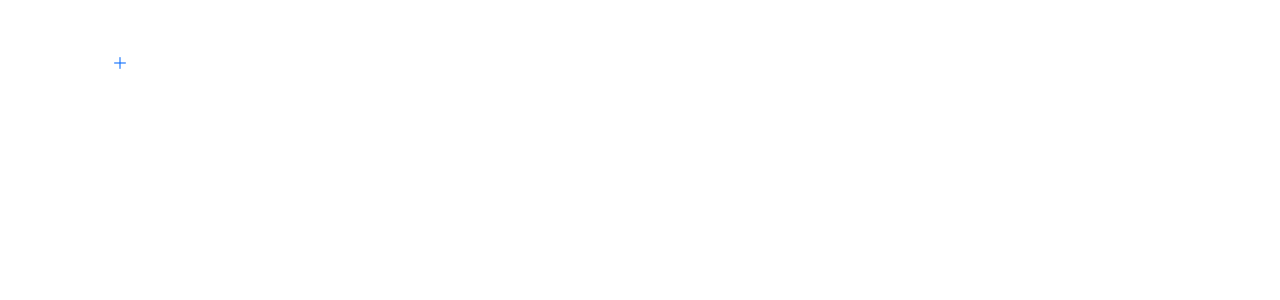
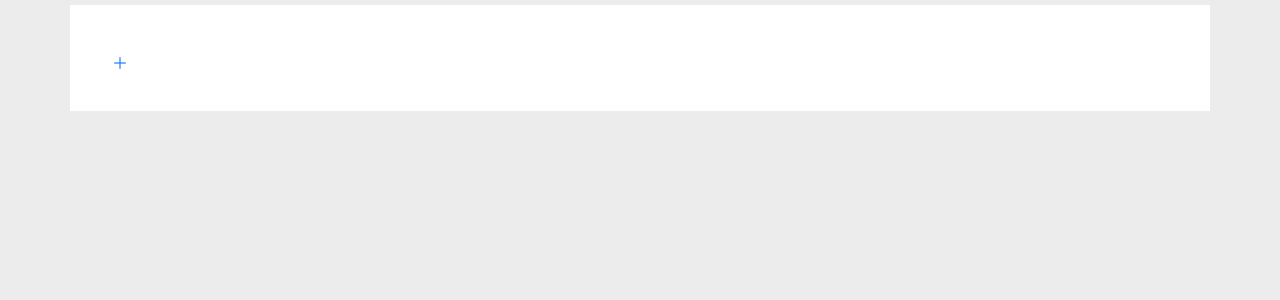
Before and after one commit to NorifumiOgawa/vuecli-memo, a Vue app: page / in a window 1280 px wide. Shown: the top 300 px of the page. Built offline with nearby package versions, Linux system fonts and the light colour scheme.

Commit message:
css修正

```diff
--- a/src/App.vue
+++ b/src/App.vue
@@ -83,7 +83,7 @@ export default {
 }
 
 body {
-  background-color: #ececec;
+  background-color: #ececec !important;
 }
 
 div {
```
